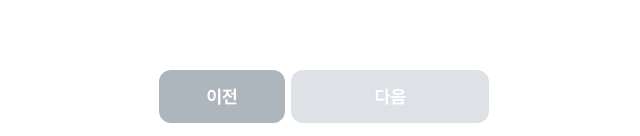
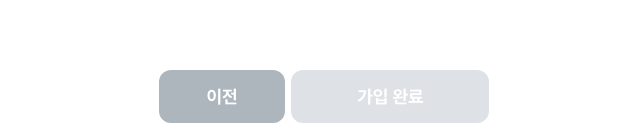
Before and after one commit to WE-ARE-RACCOONS/postgraduate-front, a Next.js app: page /add-chat-link in a window 1280 px wide. Shown: the part 661-797 px from the top of the page, without its empty margins (317-957 px from the left). Built offline with nearby package versions, Linux system fonts and the light colour scheme.

Commit message:
RAC-324 fix: 오픈채팅방 링크 버튼 변경

```diff
--- a/src/app/add-chat-link/page.tsx
+++ b/src/app/add-chat-link/page.tsx
@@ -117,7 +117,7 @@ function AddChatLinkPage() {
         {chatLink ? (
           <NextAddBtnSet onClick={handleClick}>다음</NextAddBtnSet>
         ) : (
-          <NextAddBtn>다음</NextAddBtn>
+          <NextAddBtn>가입 완료</NextAddBtn>
         )}
       </div>
     </AddChatLinkContainer>
```
